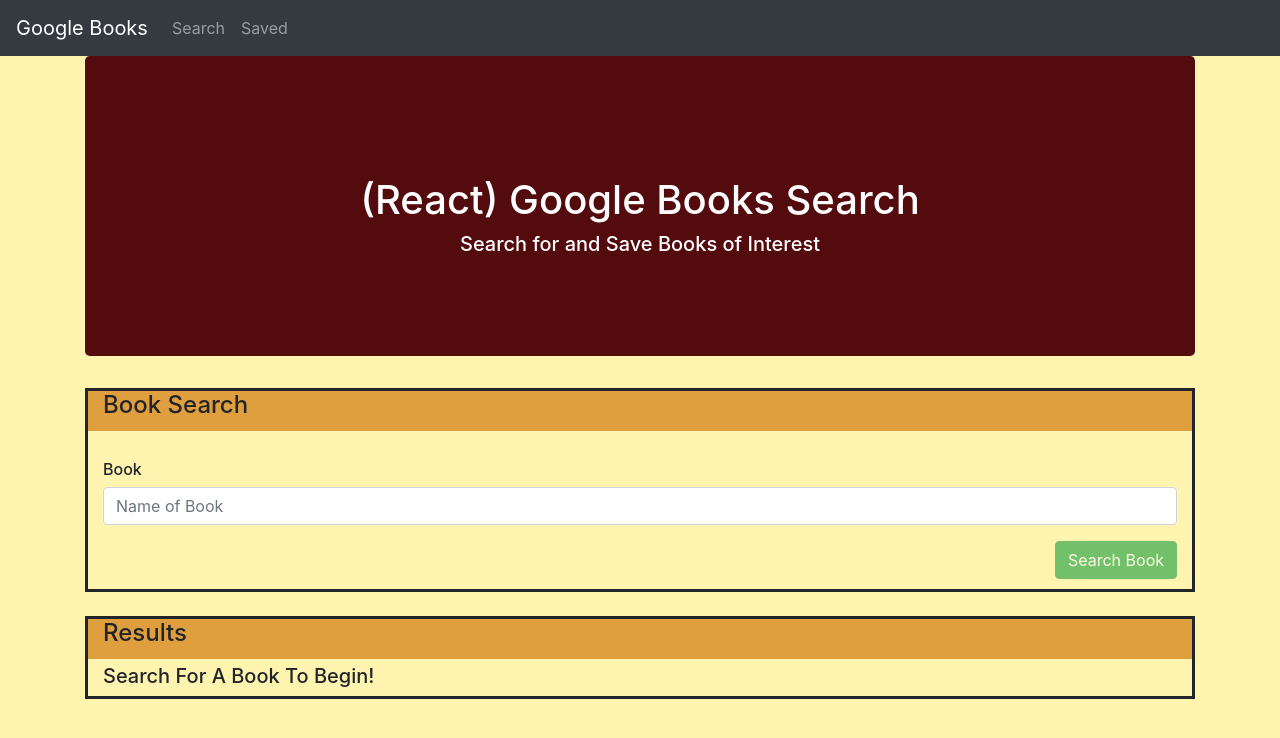
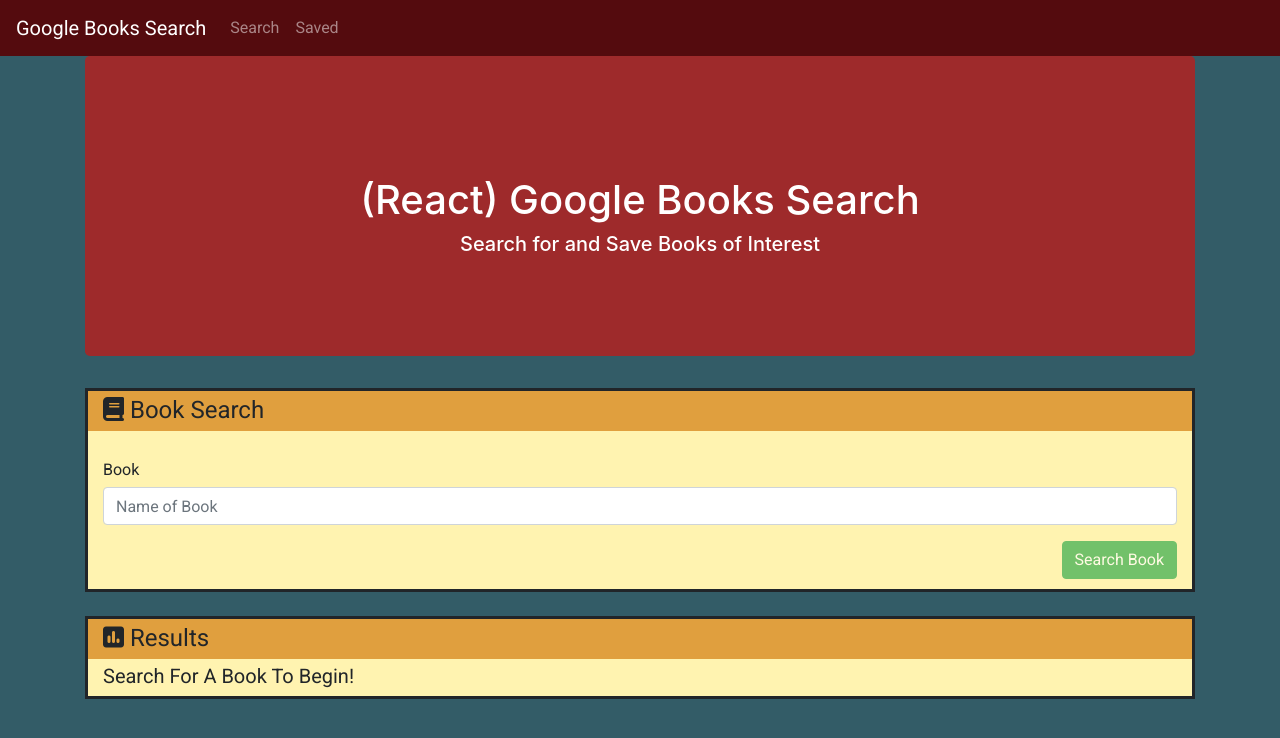
Before and after one commit to ogmedina/Google-Books-Search, a React (Create React App) app in the folder client/: page / in a window 1280 px wide. Shown: the top 738 px of the page. Built offline with nearby package versions, Linux system fonts and the light colour scheme.

Commit message:
continue working on styling, working on links

```diff
--- a/client/public/index.html
+++ b/client/public/index.html
@@ -4,24 +4,14 @@
     <meta charset="utf-8">
     <meta name="viewport" content="width=device-width, initial-scale=1, shrink-to-fit=no">
     <meta name="theme-color" content="#000000">
-    <!--
-      manifest.json provides metadata used when your web app is added to the
-      homescreen on Android. See https://developers.google.com/web/fundamentals/engage-and-retain/web-app-manifest/
-    -->
     <link rel="manifest" href="%PUBLIC_URL%/manifest.json">
     <link rel="shortcut icon" href="%PUBLIC_URL%/favicon.ico">
-    <!--
-      Notice the use of %PUBLIC_URL% in the tags above.
-      It will be replaced with the URL of the `public` folder during the build.
-      Only files inside the `public` folder can be referenced from the HTML.
-
-      Unlike "/favicon.ico" or "favicon.ico", "%PUBLIC_URL%/favicon.ico" will
-      work correctly both with client-side routing and a non-root public URL.
-      Learn how to configure a non-root public URL by running `npm run build`.
-    -->
+    <link rel="preconnect" href="https://fonts.gstatic.com">
+    <link href="https://fonts.googleapis.com/css2?family=Roboto&display=swap" rel="stylesheet">
+    <script src="https://kit.fontawesome.com/aea67d5f69.js" crossorigin="anonymous"></script>
     <title>Google Books Search</title>
   </head>
-  <body style="background-color:#FFF3B0;">
+  <body style="background-color:#335C67;">
     <noscript>
       You need to enable JavaScript to run this app.
     </noscript>
--- a/client/src/App.css
+++ b/client/src/App.css
@@ -1,34 +1,39 @@
-.jumbotron {
-  background-color: red;
+.nav {
+  background-color: #540B0E;
+  font-family:'Roboto', sans-serif;
 }
 
 .booksearchheader{
   background-color: #E09F3E;
-
+  padding-top: 5px;
   margin-bottom: 5px;
   height: 40px;
+  font-family:'Roboto', sans-serif;
 }
 
 .booksearch {
   border-style: solid;
   background-color: #FFF3B0;
+  font-family:'Roboto', sans-serif;
 }
 
+body {
+  font-family:'Roboto', sans-serif;
+}
 
 .resultsheader {
   background-color: #E09F3E;
-
+  font-family:'Roboto', sans-serif;
+  padding-top: 5px;
   margin-bottom: 5px;
   height: 40px;
 }
 
 .results {
   border-style: solid;
-  background-color: ##FFF3B0;
+  background-color: #FFF3B0;
+  font-family:'Roboto', sans-serif;
 }
-
-
-
 
 .list-overflow-container {
   max-height: 545px;
--- a/client/src/components/Jumbotron/index.js
+++ b/client/src/components/Jumbotron/index.js
@@ -3,7 +3,7 @@
 function Jumbotron({ children }) {
   return (
     <div
-      style={{ background: "#540B0E", color: "white", height: 300, paddingTop: 120, textAlign: "center" }}
+      style={{ background: "#9E2A2B", color: "white", height: 300, paddingTop: 120, textAlign: "center" }}
       className="jumbotron"
     >
       {children}
--- a/client/src/components/Nav/index.js
+++ b/client/src/components/Nav/index.js
@@ -5,9 +5,8 @@
 function Navigation() {
   return (
     <>
-    <Navbar bg="dark" variant="dark">
-      {/* Add google font to brand */}
-    <Navbar.Brand href="/">Google Books</Navbar.Brand>
+    <Navbar variant="dark" className="nav">
+    <Navbar.Brand href="/">Google Books Search</Navbar.Brand>
     <Nav className="mr-auto">
       <Nav.Link href="/search">Search</Nav.Link>
       <Nav.Link href="/saved">Saved</Nav.Link>
--- a/client/src/pages/Saved.js
+++ b/client/src/pages/Saved.js
@@ -52,11 +52,12 @@
                                 <br />
                             <Button id={book.id} className = "deletebook"
                                 onClick={() => deleteBook(book._id)} variant="danger">DELETE</Button>
+                                <Button className="viewinfo" onClick={() => window.location.href=book.link}variant="info">View</Button>
                             <Row>
                             <Col>
                             <img src={book.image} alt="savedbook"></img>
                             </Col>
-                            <Col xs={10}>
+                            <Col xs={8}>
                             {book.description}
                             </Col>
                             </Row>
--- a/client/src/pages/Search.js
+++ b/client/src/pages/Search.js
@@ -61,7 +61,7 @@
         <Row className="booksearchheader">
 
             <Col >
-            <h4>Book Search</h4>
+            <h4><i className="fas fa-book"></i> Book Search</h4>
             <br />
             </Col>
         </Row>
@@ -89,7 +89,7 @@
         <Row className="resultsheader">
 
                 <Col>
-                <h4>Results</h4>
+                <h4><i className="fas fa-poll"></i> Results</h4>
                 </Col>
             </Row>
         <Row>
@@ -112,7 +112,7 @@
                       <Col>
                       <img src={book.volumeInfo.imageLinks.thumbnail} alt="searchedbook"></img>
                       </Col>
-                      <Col xs={10}>
+                      <Col xs={8}>
                       {book.volumeInfo.description}
                      </Col>
 
```
Also changed, not shown: client/public/manifest.json.
